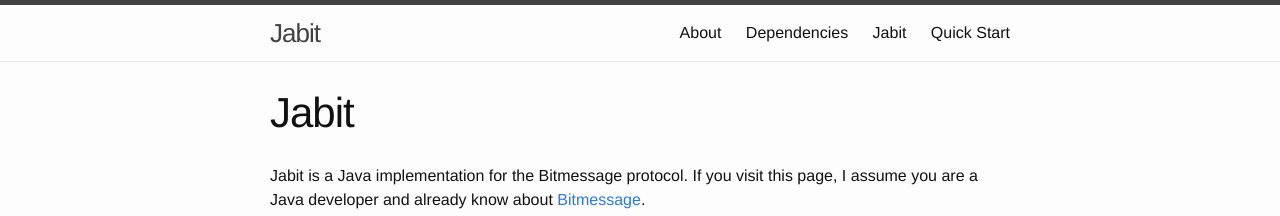
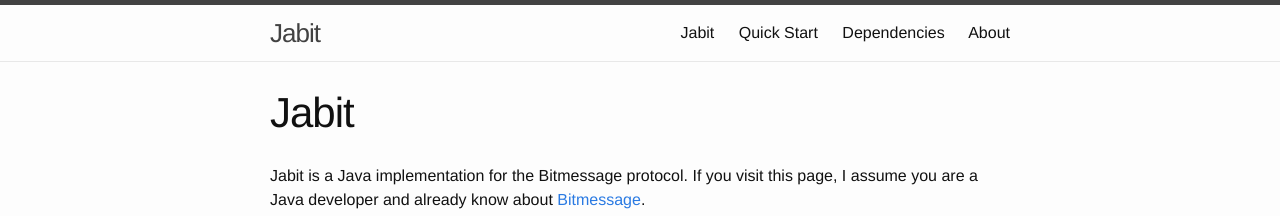
Before and after one commit to Dissem/Jabit, a Jekyll site: the page built from index.markdown, in a window 1280 px wide. Shown: the top 216 px of the page. Built offline with Jekyll 4.4.1, drawn with Linux system fonts in a browser that asks for light colours.

Commit message:
Ordered pages

```diff
--- a/_includes/header.html
+++ b/_includes/header.html
@@ -14,7 +14,8 @@
       </a>
 
       <div class="trigger">
-        {% for my_page in site.pages %}
+        {% assign sorted_pages = site.pages | sort: 'order' %}
+        {% for my_page in sorted_pages %}
           {% if my_page.title %}
           <a class="page-link" href="{{ my_page.url | prepend: site.baseurl }}">{{ my_page.title }}</a>
           {% endif %}
--- a/dependencies.markdown
+++ b/dependencies.markdown
@@ -2,6 +2,7 @@
 layout: page
 title:  "Dependencies"
 permalink: "/dependencies"
+order: 10
 categories: dependencies
 ---
 
--- a/index.markdown
+++ b/index.markdown
@@ -1,6 +1,7 @@
 ---
 layout: page
 title:  "Jabit"
+order: 0
 ---
 
 Jabit is a Java implementation for the Bitmessage protocol. If you visit this page, I assume you are a Java developer and already know about [Bitmessage][bitmessage].
--- a/quickstart.markdown
+++ b/quickstart.markdown
@@ -2,6 +2,7 @@
 layout: page
 title:  "Quick Start"
 permalink: "/quickstart"
+order: 1
 categories: quick start
 ---
 
```
Also changed, not shown: about.md (+1 -0 lines).
